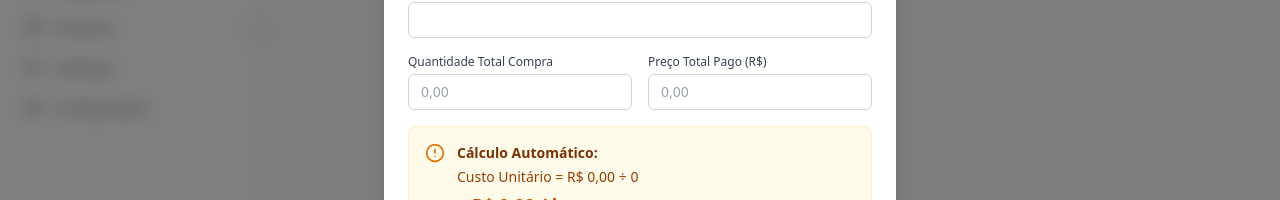
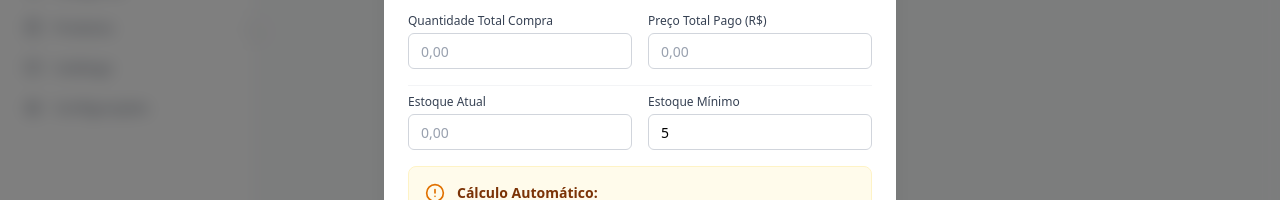
Before and after one commit to JhonGmes/Pricing-System, a React (Vite) app: page /materials in a window 1280 px wide. Both pictures are taken after typing "Sample" into the empty fields and a click on the button "Adicionar Material". Shown: the part 373-573 px from the top of the page. Built offline with nearby package versions, Linux system fonts and the light colour scheme; no server answers.

Commit message:
feat: Add stock and minimum stock level fields
Introduces `stockQuantity` and `minStockLevel` fields to both Materials and Products. This allows for better inventory management and helps in identifying items that need reordering. Default values are set for new entries.

```diff
--- a/src/pages/Materials.tsx
+++ b/src/pages/Materials.tsx
@@ -16,6 +16,8 @@ interface FormState {
   unit: 'kg' | 'g' | 'ml' | 'l' | 'un' | 'cm' | 'm';
   quantityBought: string;
   pricePaid: string;
+  stockQuantity: string;
+  minStockLevel: string;
 }
 
 export default function Materials() {
@@ -31,6 +33,8 @@ export default function Materials() {
     unit: 'kg',
     quantityBought: '',
     pricePaid: '',
+    stockQuantity: '',
+    minStockLevel: '5',
   };
   const [formData, setFormData] = useState<FormState>(initialFormState);
   const [isEditing, setIsEditing] = useState(false);
@@ -41,6 +45,8 @@ export default function Materials() {
     const quantity = parseNumber(formData.quantityBought);
     const price = parseNumber(formData.pricePaid);
     const unitCost = price / (quantity || 1);
+    const stockQuantity = parseNumber(formData.stockQuantity);
+    const minStockLevel = parseNumber(formData.minStockLevel);
 
     if (isEditing && formData.id) {
       // Update existing
@@ -60,6 +66,8 @@ export default function Materials() {
           quantityBought: quantity,
           pricePaid: price,
           unitCost,
+          stockQuantity,
+          minStockLevel,
           history
         });
       }
@@ -76,6 +84,8 @@ export default function Materials() {
         quantityBought: quantity,
         pricePaid: price,
         unitCost,
+        stockQuantity: stockQuantity || quantity, // Default to quantity bought if not specified
+        minStockLevel: minStockLevel || 5,
       } as Material);
     }
 
@@ -97,6 +107,8 @@ export default function Materials() {
       unit: material.unit,
       quantityBought: material.quantityBought.toString().replace('.', ','),
       pricePaid: material.pricePaid.toString().replace('.', ','),
+      stockQuantity: (material.stockQuantity || 0).toString().replace('.', ','),
+      minStockLevel: (material.minStockLevel || 5).toString().replace('.', ','),
     });
     setIsEditing(true);
     setIsModalOpen(true);
@@ -276,6 +288,26 @@ export default function Materials() {
             />
           </div>
 
+          <div className="grid grid-cols-2 gap-4 pt-2 border-t border-gray-100">
+            <Input
+              label="Estoque Atual"
+              type="text"
+              inputMode="decimal"
+              placeholder={formData.quantityBought || "0,00"}
+              value={formData.stockQuantity}
+              onChange={e => setFormData({...formData, stockQuantity: e.target.value})}
+              helperText="Se vazio, usará a Qtd. Compra"
+            />
+            <Input
+              label="Estoque Mínimo"
+              type="text"
+              inputMode="decimal"
+              placeholder="5,00"
+              value={formData.minStockLevel}
+              onChange={e => setFormData({...formData, minStockLevel: e.target.value})}
+            />
+          </div>
+
           <div className="p-4 bg-amber-50 border border-amber-100 rounded-lg flex gap-3">
             <AlertCircle className="text-amber-600 shrink-0" size={20} />
             <div>
--- a/src/pages/Products.tsx
+++ b/src/pages/Products.tsx
@@ -41,6 +41,8 @@ export default function Products() {
     desiredMarginPercent: settings.defaultMarginPercent,
     fixedProfitAddon: settings.defaultFixedCost,
     finalPrice: 0,
+    stockQuantity: 0,
+    minStockLevel: 5,
   };
   const [formData, setFormData] = useState<Partial<Product>>(initialFormState);
   const [deductStock, setDeductStock] = useState(true);
@@ -110,6 +112,8 @@ export default function Products() {
       createdAt: formData.createdAt || new Date().toISOString(),
       updatedAt: new Date().toISOString(),
       ...formData as any,
+      stockQuantity: formData.stockQuantity || 0,
+      minStockLevel: formData.minStockLevel || 5,
       totalBatchCost: calculations.totalBatchCost,
       unitCost: calculations.unitCost,
     };
@@ -127,6 +131,27 @@ export default function Products() {
           const material = materials.find(m => m.id === pm.materialId);
           if (material) {
             // Deduct the quantity used for the batch
+            // If the user set an initial stock > 0, we might want to multiply by that?
+            // For now, let's assume deductStock means "I just made ONE batch" regardless of stockQuantity set?
+            // Or if stockQuantity is set to X, and batchSize is Y.
+            // If I say I have 5 units in stock. And batch size is 1.
+            // Did I make 5 batches? Or 1 batch of 5?
+            // Usually batchSize is "how many units I make at once".
+            // If I set stockQuantity to 5, and batchSize is 1. I made 5 batches.
+            // If I set stockQuantity to 5, and batchSize is 5. I made 1 batch.
+
+            // The user request is simple: "automatically appear in Finished Products with the quantity".
+            // It doesn't explicitly say "deduct materials for that quantity".
+            // But logic dictates if I say I have stock, I used materials.
+
+            // Current logic: deducts `pm.quantityUsed`.
+            // `pm.quantityUsed` is amount for ONE BATCH.
+            // So this logic assumes we made ONE BATCH.
+
+            // If stockQuantity is provided, maybe we should check if it aligns with batchSize?
+            // Let's keep it simple: deductStock deducts ONE BATCH worth of materials.
+            // The user can manually adjust stock later if they made more.
+
             const newStock = (material.stockQuantity || 0) - pm.quantityUsed;
             materialsToUpdate.push({
               ...material,
@@ -358,6 +383,24 @@ export default function Products() {
                     placeholder="Qtd de unidades"
                   />
                 </div>
+
+                <div className="grid grid-cols-2 gap-4">
+                  <DecimalInput
+                    label="Estoque Inicial"
+                    min={0}
+                    value={formData.stockQuantity || 0}
+                    onChange={val => setFormData({...formData, stockQuantity: val})}
+                    placeholder="Qtd em estoque"
+                  />
+                  <DecimalInput
+                    label="Estoque Mínimo"
+                    min={0}
+                    value={formData.minStockLevel || 5}
+                    onChange={val => setFormData({...formData, minStockLevel: val})}
+                    placeholder="Alerta de baixo estoque"
+                  />
+                </div>
+
                 <div>
                   <label className="mb-1.5 block text-sm font-medium text-gray-700">Descrição</label>
                   <textarea
```
